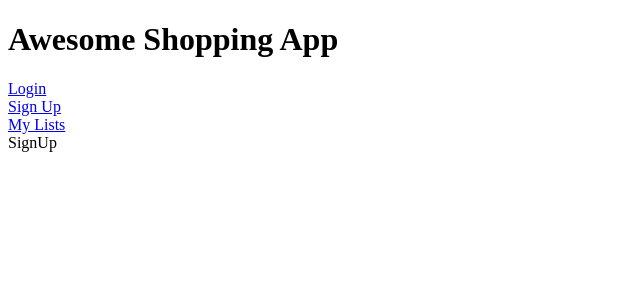
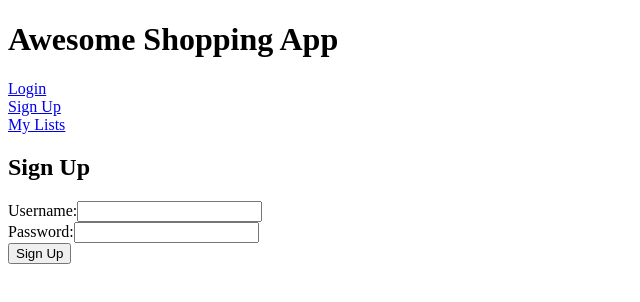
Before and after one commit to r-wittmann/DI-project, a React (Create React App) app in the folder client/: page /signup in a window 1280 px wide. Shown: the top 302 px of the page, without its empty margins (0-640 px from the left). Built offline with nearby package versions, Linux system fonts and the light colour scheme.

Commit message:
Frontend: Implement sign up functionality

```diff
--- a/client/src/components/Authentication/SignUp.js
+++ b/client/src/components/Authentication/SignUp.js
@@ -1,9 +1,46 @@
 import React, {Component} from "react";
+import {signUpBackend} from "../../services/authService.js";
 
 export default class SignUp extends Component {
+    constructor(props) {
+        super(props);
+        this.state = {
+            username: "",
+            password: "",
+        }
+    }
+
+    handleSubmit = async (e) => {
+        e.preventDefault();
+
+        const success = await signUpBackend(this.state.username, this.state.password);
+
+        console.log(success);
+    }
+
     render() {
         return (
-            <div>SignUp</div>
+            <>
+                <h2>Sign Up</h2>
+                <form onSubmit={this.handleSubmit}>
+                    <div>
+                        Username:
+                        <input
+                            type={"text"}
+                            onChange={(e) => this.setState({username: e.target.value})}
+                        />
+                    </div>
+                    <div>
+                        Password:
+                        <input
+                            type={"password"}
+                            onChange={(e) => this.setState({password: e.target.value})}
+                        />
+                    </div>
+                    <button>Sign Up</button>
+                </form>
+            </>
+
         )
     }
 }
--- a/client/src/services/authService.js
+++ b/client/src/services/authService.js
@@ -16,3 +16,21 @@ export const loginBackend = async (username, password) => {
 
     return response.ok;
 }
+
+export const signUpBackend = async (username, password) => {
+    const response = await fetch("http://localhost:5555/users/signup", {
+            method: "POST",
+            headers: {"Content-Type": "application/json"},
+            body: JSON.stringify({username, password})
+        }
+    );
+    const json = await response.json();
+
+    if (response.ok) {
+        window.localStorage.setItem("token", json.token);
+    } else {
+        console.log(json);
+    }
+
+    return response.ok;
+}
```
Also changed, not shown: 1 other file (tests, documents, lock files or other folders).
